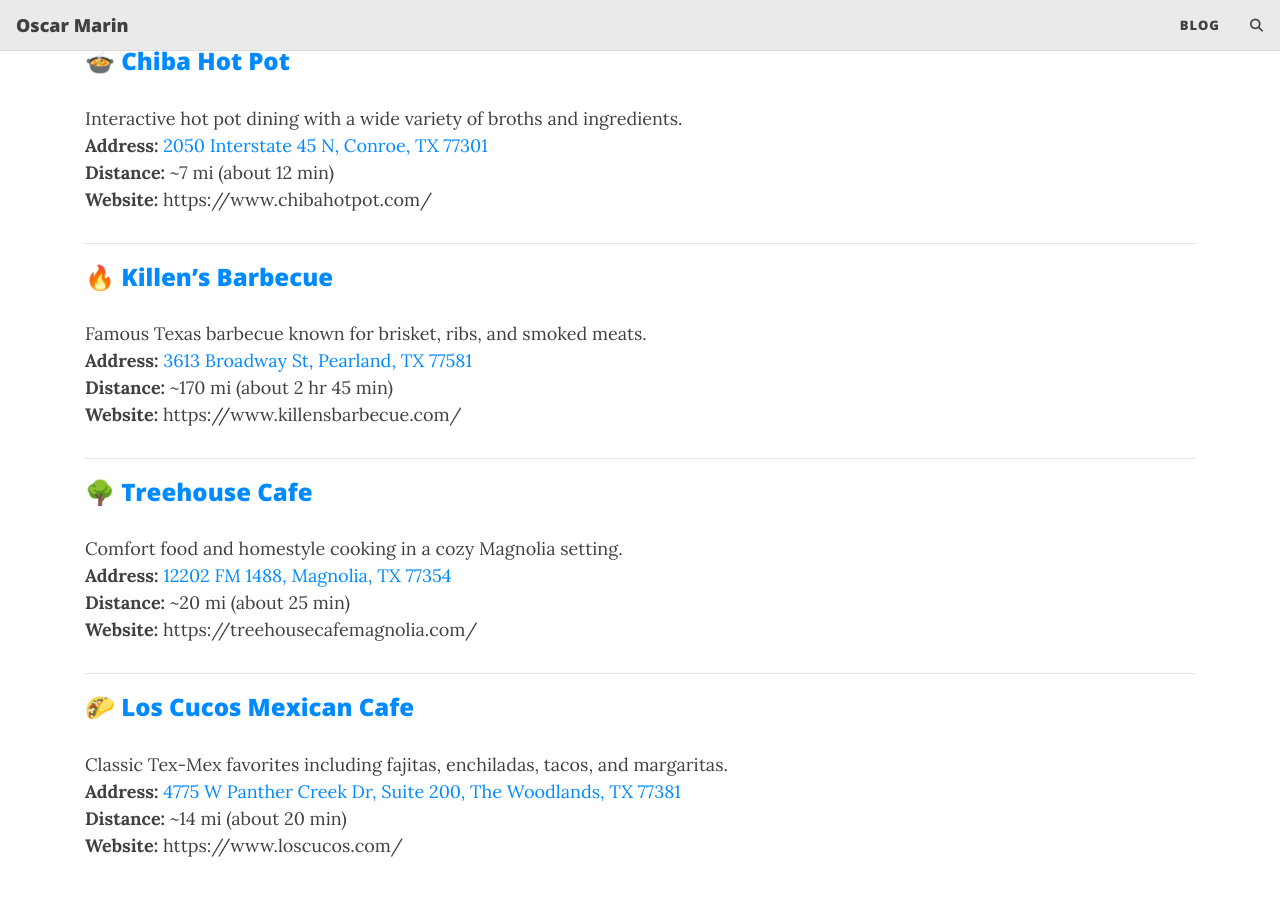
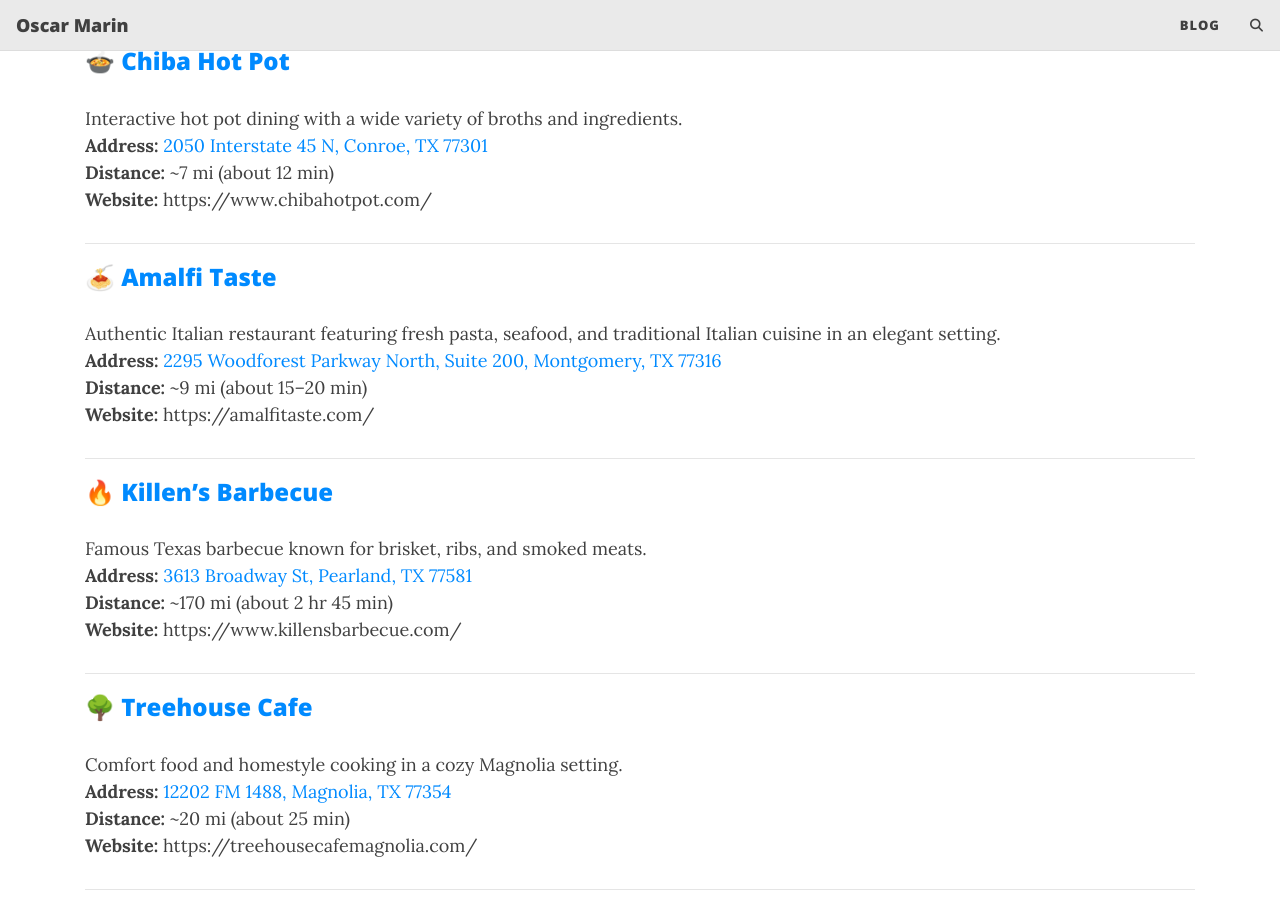
Before and after one commit to marinoscar/marinoscar.github.io, a Jekyll site: the page built from food/index.md, in a window 1280 px wide and 900 px high, scrolled down 875 px. Built offline with Jekyll 4.4.1, drawn with Linux system fonts in a browser that asks for light colours; comment, search, counter and statistics services are not loaded.

Commit message:
Add Amalfi Taste Italian restaurant to food recommendations

```diff
--- a/food/index.md
+++ b/food/index.md
@@ -22,7 +22,7 @@
 
 ---
 
-### 🦪 [Good Charlie’s Oyster Bar & Seafood Kitchen](https://www.goodcharlies.com/)
+### 🦪 [Good Charlie's Oyster Bar & Seafood Kitchen](https://www.goodcharlies.com/)
 Fresh seafood, oysters, and Cajun-inspired dishes.
 **Address:** [545 Woodland Square Blvd, Conroe, TX 77384](https://www.google.com/maps/search/?api=1&query=545+Woodland+Square+Blvd+Conroe+TX+77384)
 **Distance:** ~5 mi (about 10 min)
@@ -38,7 +38,15 @@
 
 ---
 
-### 🔥 [Killen’s Barbecue](https://www.killensbarbecue.com/)
+### 🍝 [Amalfi Taste](https://amalfitaste.com/)
+Authentic Italian restaurant featuring fresh pasta, seafood, and traditional Italian cuisine in an elegant setting.
+**Address:** [2295 Woodforest Parkway North, Suite 200, Montgomery, TX 77316](https://www.google.com/maps/search/?api=1&query=2295+Woodforest+Parkway+North+Suite+200+Montgomery+TX+77316)
+**Distance:** ~9 mi (about 15–20 min)
+**Website:** https://amalfitaste.com/
+
+---
+
+### 🔥 [Killen's Barbecue](https://www.killensbarbecue.com/)
 Famous Texas barbecue known for brisket, ribs, and smoked meats.
 **Address:** [3613 Broadway St, Pearland, TX 77581](https://www.google.com/maps/search/?api=1&query=3613+Broadway+St+Pearland+TX+77581)
 **Distance:** ~170 mi (about 2 hr 45 min)
```
